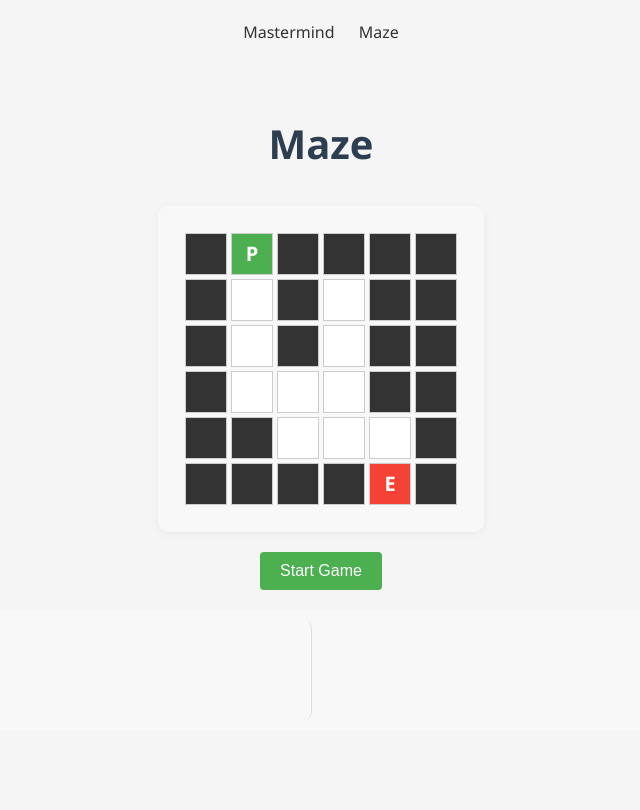
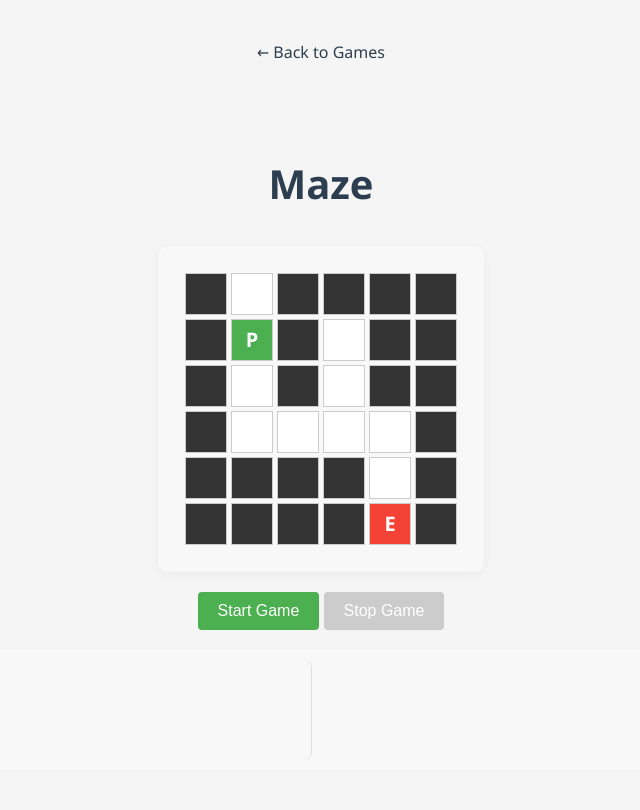
Before and after one commit to Noir97/DeepSeekPlayground, a Flask app: page /maze in a window 1280 px wide. Shown: the whole page, without its empty margins (319-959 px from the left). Before the commit the page ends 718 px from the top, so only its background shows below. Run offline with Flask 3, Linux system fonts and the light colour scheme.

Commit message:
add stopping and optimize ui

```diff
--- a/app.py
+++ b/app.py
@@ -24,6 +24,10 @@
 mastermind_game = MastermindGame(API_KEY)
 maze_game = MazeGame(API_KEY)
 
+# Add these global variables
+current_game_thread = None
+stop_event = threading.Event()  # Renamed from stop_game to stop_event
+
 
 @app.route("/")
 def index():
@@ -37,11 +41,24 @@
 
 @app.route("/start_mastermind")
 def start_mastermind():
+    global current_game_thread, stop_event
+    # Clear any existing game
+    if current_game_thread and current_game_thread.is_alive():
+        stop_event.set()
+        current_game_thread.join(timeout=1)
+
+    # Clear the queue
+    while not game_updates.empty():
+        game_updates.get()
+
+    stop_event.clear()
+    mastermind_game.start_new_game()  # Reset game state
+
     def game_runner():
-        mastermind_game.run_game(game_updates)
+        mastermind_game.run_game(game_updates, stop_event=stop_event)
 
-    thread = threading.Thread(target=game_runner)
-    thread.start()
+    current_game_thread = threading.Thread(target=game_runner)
+    current_game_thread.start()
     return jsonify({"status": "started"})
 
 
@@ -61,11 +78,24 @@
 
 @app.route("/start_maze")
 def start_maze():
+    global current_game_thread, stop_event
+    # Clear any existing game
+    if current_game_thread and current_game_thread.is_alive():
+        stop_event.set()
+        current_game_thread.join(timeout=1)
+
+    # Clear the queue
+    while not game_updates.empty():
+        game_updates.get()
+
+    stop_event.clear()
+    maze_game.start_new_game()  # Reset game state
+
     def game_runner():
-        maze_game.run_game(game_updates)
+        maze_game.run_game(game_updates, stop_event=stop_event)
 
-    thread = threading.Thread(target=game_runner)
-    thread.start()
+    current_game_thread = threading.Thread(target=game_runner)
+    current_game_thread.start()
     return jsonify({"status": "started"})
 
 
@@ -89,6 +119,16 @@
     )
 
 
+@app.route("/stop_game")
+def stop_game():
+    global current_game_thread, stop_event
+    if current_game_thread and current_game_thread.is_alive():
+        stop_event.set()  # Signal the game to stop
+        current_game_thread.join(timeout=1)  # Wait for thread to finish
+        stop_event.clear()  # Reset the stop flag
+    return jsonify({"status": "stopped"})
+
+
 if __name__ == "__main__":
     port = int(os.getenv("PORT", 5000))
     app.run(host="0.0.0.0", port=port)
--- a/games/mastermind_game.py
+++ b/games/mastermind_game.py
@@ -9,10 +9,12 @@
         self.api_key = api_key
         self.secret_code = None
         self.attempts = []
+        self.current_guess = None
 
     def start_new_game(self):
         self.secret_code = [random.choice(COLORS) for _ in range(4)]
         self.attempts = []
+        self.current_guess = None
 
     def calculate_feedback(self, guess):
         # Calculate feedback
@@ -23,7 +25,7 @@
         )
         return correct_pos, correct_colors
 
-    def run_game(self, updates_queue):
+    def run_game(self, updates_queue, stop_event=None):
         if not self.secret_code:
             self.start_new_game()
 
@@ -52,6 +54,10 @@
 
         force_ended = False
         while True:
+            if stop_event and stop_event.is_set():
+                updates_queue.put({"type": "stopped"})
+                break
+
             content, answer = query_deepseek(
                 [
                     {
@@ -82,7 +88,12 @@
                 prefix=reasoning,
                 updates_queue=updates_queue,
                 limit=1000,
+                stop_event=stop_event,
             )
+
+            if stop_event and stop_event.is_set():
+                updates_queue.put({"type": "stopped"})
+                break
 
             if answer:
                 break
--- a/static/js/maze.js
+++ b/static/js/maze.js
@@ -1,6 +1,7 @@
 let mazeElement = document.getElementById('maze');
 let thinkingElement = document.getElementById('thinking');
 let startButton = document.getElementById('startButton');
+let stopButton = document.getElementById('stopButton');
 
 function createMazeDisplay(maze, currentPos, exitPos, attemptedPos = null) {
     mazeElement.innerHTML = '';
@@ -79,6 +80,11 @@
     fetch('/get_update')
         .then(response => response.json())
         .then(data => {
+            if (data.type === 'stopped') {
+                startButton.disabled = false;
+                stopButton.disabled = true;
+                return;
+            }
             if (data.type === 'maze_update') {
                 const moveMatch = data.message.match(/Move (\w+)/);
                 if (moveMatch && data.message.includes('Failed')) {
@@ -91,9 +97,8 @@
                     createMazeDisplay(data.maze, data.current_pos, data.exit_pos);
                 }
                 updateThinking(data.message);
-                setTimeout(pollUpdates, 500);
+                setTimeout(pollUpdates, 100);
             } else if (data.type === 'new_thinking') {
-                // Add a line break before new thinking content
                 let streamContainer = thinkingElement.querySelector('.thinking-stream');
                 if (streamContainer) {
                     let contentContainer = streamContainer.querySelector('.stream-content');
@@ -101,30 +106,72 @@
                         contentContainer.textContent += '\n\n';
                     }
                 }
-                setTimeout(pollUpdates, 500);
+                setTimeout(pollUpdates, 100);
             } else if (data.type === 'thinking') {
                 updateThinking(data.message, false);
-                setTimeout(pollUpdates, 500);
+                setTimeout(pollUpdates, 100);
             } else if (data.type === 'complete') {
                 updateThinking('Maze solving complete!');
                 startButton.disabled = false;
+                stopButton.disabled = true;
+            } else if (data.type === 'error') {
+                console.error('Game error:', data.message);
+                updateThinking('Error: ' + data.message);
+                startButton.disabled = false;
+                stopButton.disabled = true;
             } else {
-                setTimeout(pollUpdates, 500);
+                setTimeout(pollUpdates, 100);
             }
+        })
+        .catch(error => {
+            console.error('Error polling updates:', error);
+            setTimeout(pollUpdates, 100);
         });
 }
 
 startButton.addEventListener('click', () => {
+    // Disable/enable buttons
     startButton.disabled = true;
+    stopButton.disabled = false;
+
+    // Clear displays
     thinkingElement.innerHTML = `
         <div class="thinking-stream"></div>
         <div class="game-updates"></div>
     `;
+
+    // Reset maze display
+    createMazeDisplay([
+        [1, 1, 1, 1, 1, 1],
+        [1, 0, 0, 0, 0, 1],
+        [1, 1, 1, 0, 1, 1],
+        [1, 0, 0, 0, 0, 1],
+        [1, 1, 0, 1, 1, 1],
+        [1, 1, 0, 0, 0, 1]
+    ], [0, 1], [5, 4]);
+
+    // Start new game
     fetch('/start_maze')
         .then(response => response.json())
         .then(data => {
             if (data.status === 'started') {
                 pollUpdates();
+            }
+        });
+});
+
+stopButton.addEventListener('click', () => {
+    fetch('/stop_game')
+        .then(response => response.json())
+        .then(data => {
+            if (data.status === 'stopped') {
+                startButton.disabled = false;
+                stopButton.disabled = true;
+                // Clear thinking area
+                thinkingElement.innerHTML = `
+                    <div class="thinking-stream"></div>
+                    <div class="game-updates"></div>
+                `;
             }
         });
 });
--- a/static/style.css
+++ b/static/style.css
@@ -270,3 +270,83 @@
     50% { transform: scale(1.1); }
     100% { transform: scale(1); }
 }
+
+/* Welcome page styles */
+.welcome-container {
+    max-width: 1000px;
+    margin: 40px auto;
+    padding: 20px;
+    text-align: center;
+}
+
+.welcome-text {
+    font-size: 1.2em;
+    color: #666;
+    margin-bottom: 40px;
+}
+
+.game-cards {
+    display: flex;
+    justify-content: center;
+    gap: 30px;
+    flex-wrap: wrap;
+}
+
+.game-card {
+    background: white;
+    border-radius: 10px;
+    padding: 20px;
+    width: 300px;
+    text-decoration: none;
+    color: inherit;
+    box-shadow: 0 2px 10px rgba(0,0,0,0.1);
+    transition: transform 0.2s ease;
+}
+
+.game-card:hover {
+    transform: translateY(-5px);
+}
+
+.game-card h2 {
+    color: #2c3e50;
+    margin-bottom: 10px;
+}
+
+.game-card p {
+    color: #666;
+    margin-bottom: 20px;
+}
+
+.game-preview {
+    padding: 15px;
+    background: #f8f8f8;
+    border-radius: 8px;
+    display: flex;
+    justify-content: center;
+    gap: 10px;
+}
+
+.maze-preview .mini-maze {
+    width: 200px;
+    height: 100px;
+    background: url('../static/images/maze-preview.png') center/cover;
+    border-radius: 4px;
+}
+
+/* Navigation for game pages */
+nav {
+    padding: 20px;
+    margin-bottom: 20px;
+}
+
+nav a {
+    text-decoration: none;
+    color: #2c3e50;
+    display: inline-flex;
+    align-items: center;
+    font-weight: 500;
+}
+
+nav a:hover {
+    color: #4CAF50;
+}
--- a/templates/base.html
+++ b/templates/base.html
@@ -6,11 +6,39 @@
     {% block extra_css %}{% endblock %}
 </head>
 <body>
+    {% if request.endpoint == 'index' %}
+    <div class="welcome-container">
+        <h1>DeepSeek Game Room</h1>
+        <p class="welcome-text">
+            Watch an AI solve puzzles while explaining its thought process in real-time.
+            Choose a game below to begin!
+        </p>
+        <div class="game-cards">
+            <a href="{{ url_for('mastermind') }}" class="game-card">
+                <h2>Mastermind</h2>
+                <p>Watch AI crack the color code using deductive reasoning</p>
+                <div class="game-preview">
+                    <div class="peg peg-R"></div>
+                    <div class="peg peg-G"></div>
+                    <div class="peg peg-B"></div>
+                    <div class="peg peg-Y"></div>
+                </div>
+            </a>
+            <a href="{{ url_for('maze') }}" class="game-card">
+                <h2>Maze Solver</h2>
+                <p>See AI navigate through a maze using pathfinding strategy</p>
+                <div class="game-preview maze-preview">
+                    <div class="mini-maze"></div>
+                </div>
+            </a>
+        </div>
+    </div>
+    {% else %}
     <nav>
-        <a href="{{ url_for('mastermind') }}">Mastermind</a>
-        <a href="{{ url_for('maze') }}">Maze</a>
+        <a href="{{ url_for('index') }}">← Back to Games</a>
     </nav>
     {% block content %}{% endblock %}
+    {% endif %}
     {% block extra_js %}{% endblock %}
 </body>
 </html>
--- a/templates/mastermind.html
+++ b/templates/mastermind.html
@@ -11,6 +11,7 @@
     </div>
     <div class="controls">
         <button id="startButton">Start Game</button>
+        <button id="stopButton" disabled>Stop Game</button>
         <button id="showAnswerButton">Show Answer</button>
     </div>
     <div id="thinking" class="thinking">
--- a/templates/maze.html
+++ b/templates/maze.html
@@ -8,6 +8,7 @@
     </div>
     <div class="controls">
         <button id="startButton">Start Game</button>
+        <button id="stopButton" disabled>Stop Game</button>
     </div>
     <div id="thinking" class="thinking">
         <div class="thinking-stream"></div>
```
Also changed, not shown: games/maze_game.py (+10 -1 lines), models/deepseek_model.py (+38 -24 lines), static/js/mastermind.js (+36 -4 lines).
